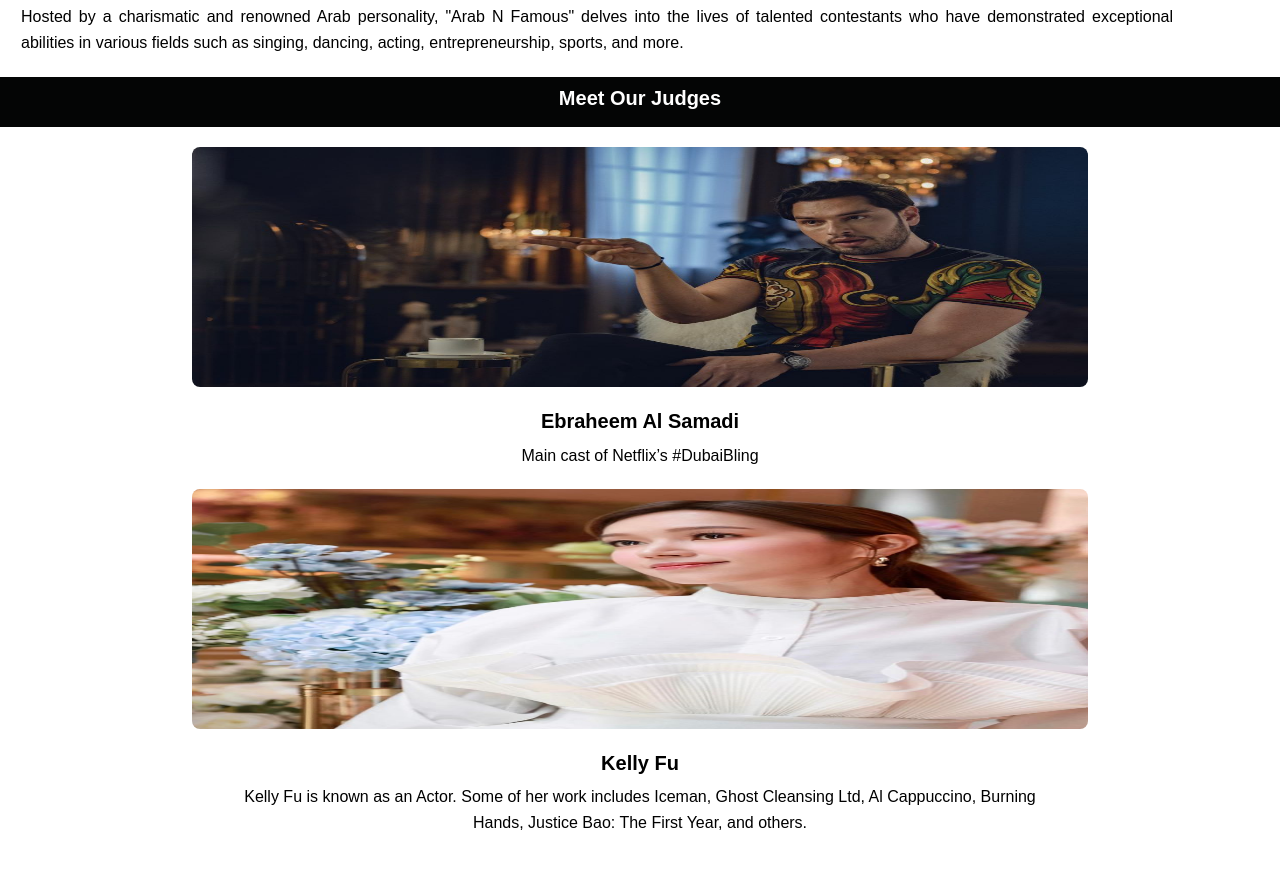
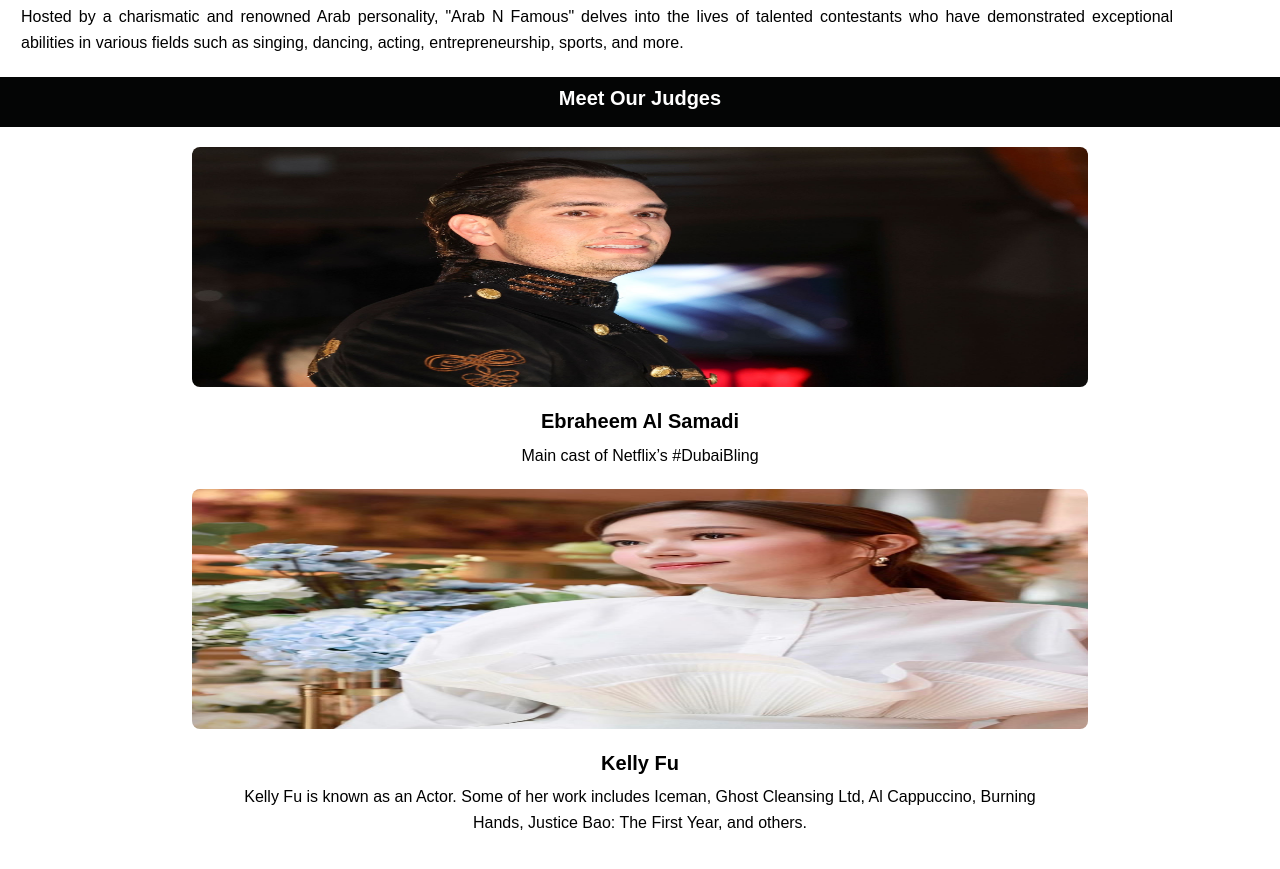
Before and after one commit to phyllova/dubai5, a plain HTML site: page index.html in a window 1280 px wide. Shown: the part 864-1733 px from the top of the page. Drawn offline with Linux system fonts and the light colour scheme.

Commit message:
Update index.html

```diff
--- a/index.html
+++ b/index.html
@@ -60,7 +60,7 @@
     <br>
     <center>
       <div id="people">
-        <img src="image/59aaae36-5934-438b-8252-23238111d95c.jpeg" id="img">
+        <img src="image/IMG_4533.jpeg" id="img">
         <br>
         <h2>
           Ebraheem Al Samadi
```
